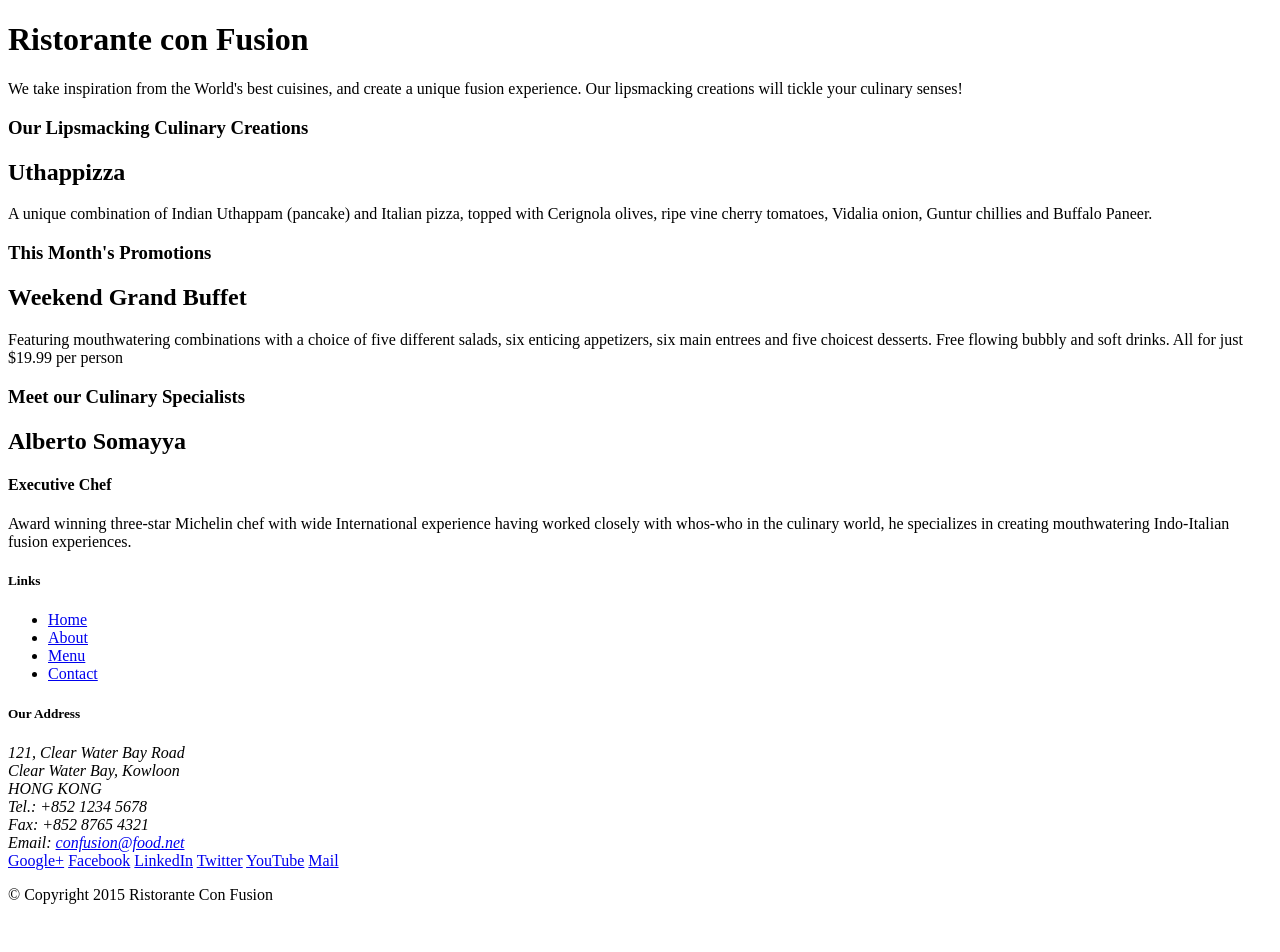
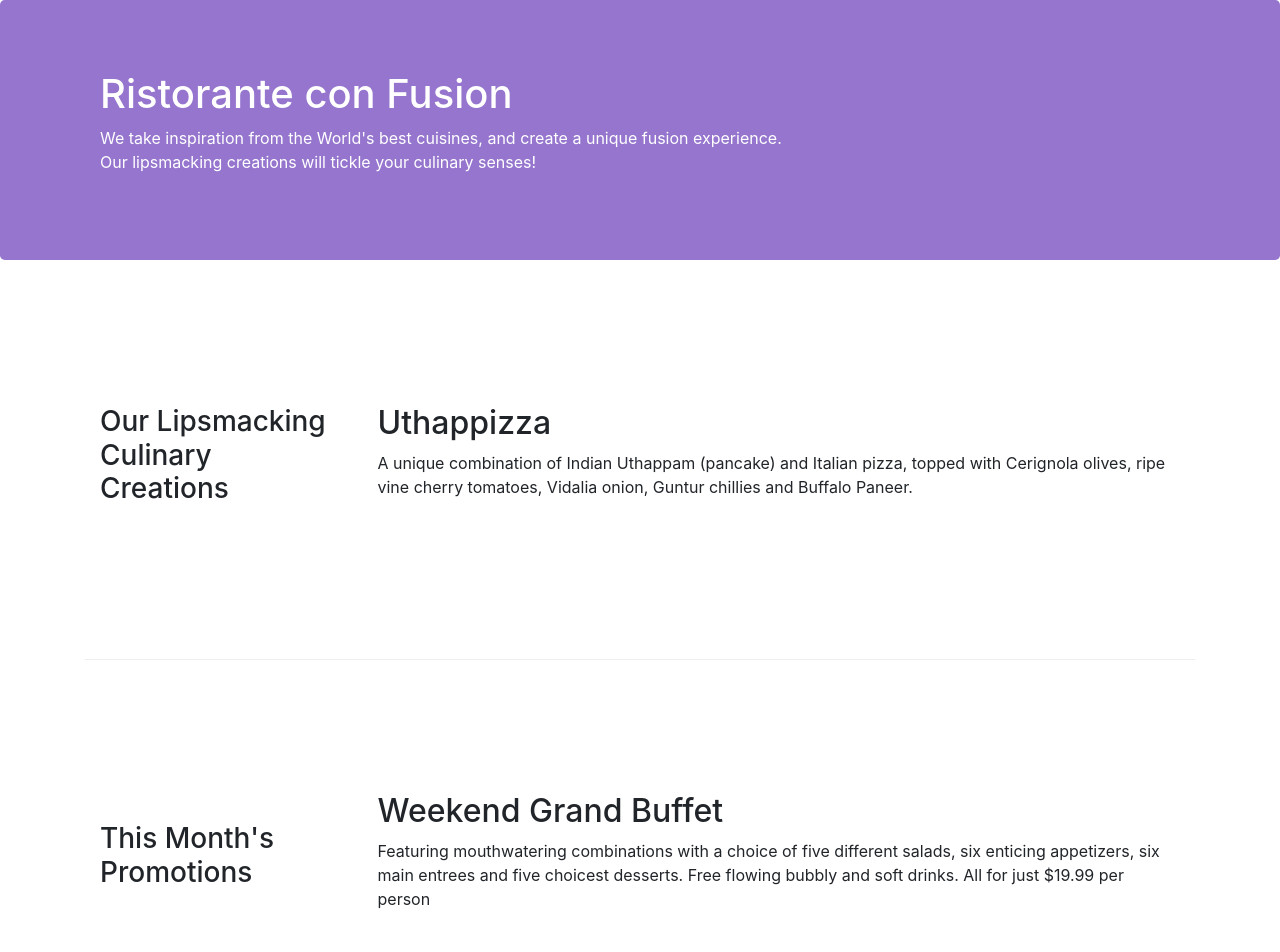
Before and after one commit to berlincho/Bootstrap4_practice, a website: page index.html in a window 1280 px wide. Shown: the top 952 px of the page. Before the commit the page ends 920 px from the top, so only its background shows below. Drawn offline with nearby package versions, Linux system fonts and the light colour scheme.

Commit message:
Bootstrap week1 exercise

```diff
--- /dev/null
+++ b/CSS/style.css
@@ -0,0 +1,29 @@
+.row-header{
+    margin: 0px auto;
+    padding: 0px;
+}
+
+.row-content{
+    margin: 0px auto;
+    padding: 50px 0px 50px 0px;
+    border-bottom: 1px ridge;
+    min-height: 400px;
+}
+
+.footer{
+    background-color:#D1C4E9;
+    margin: 0px auto;
+    padding: 20px 0px 20px 0px;
+}
+
+.jumbotron{
+    padding: 70px 30px 70px 30px;
+    margin: 0px auto;
+    background-color: #9575CD;
+    color: white;
+}
+.address {
+    font-size: 80%;
+    margin: 0px auto;
+    color: #0f0f0f;
+}
--- a/index.html
+++ b/index.html
@@ -2,51 +2,59 @@
 <html lang="en">
 
 <head>
+    <!-- Required meta tags always come first -->
+    <meta charset="utf-8">
+    <meta name="viewport" content="width=device-width, initial-scale=1, shrink-to-fit=no">
+    <meta http-equiv="x-ua-compatible" content="ie=edge">
+
+    <!-- Bootstrap CSS -->
+    <link rel="stylesheet" href="node_modules/bootstrap/dist/css/bootstrap.min.css">
+    <link rel="stylesheet" href="CSS/style.css">
     <title>Ristorante Con Fusion</title>
 </head>
 
 <body>
 
-    <header>
-        <div>
-            <div>
-                <div>
+    <header class="jumbotron">
+        <div class="container">
+            <div class="row row-header">
+                <div class="col-12 col-sm-8">
                     <h1>Ristorante con Fusion</h1>
                     <p>We take inspiration from the World's best cuisines, and create a unique fusion experience. Our lipsmacking creations will tickle your culinary senses!</p>
                 </div>
-                <div>
+                <div class="col col-sm">
                 </div>
             </div>
         </div>
     </header>
 
-    <div>
-        <div>
-            <div>
+    <div class="container">
+        <div class="row row-content align-items-center">
+            <div class="col-sm-4 col-md-3 flex-last">
                 <h3>Our Lipsmacking Culinary Creations</h3>
             </div>
-            <div>
+            <div class="col-sm col-md flex-first">
                 <h2>Uthappizza</h2>
                 <p>A unique combination of Indian Uthappam (pancake) and Italian pizza, topped with Cerignola olives, ripe vine cherry tomatoes, Vidalia onion, Guntur chillies and Buffalo Paneer.</p>
             </div>
         </div>
 
 
-        <div>
-            <div>
+        <div class="row row-content align-items-center">
+            <div class="col-sm-4 col-md-3">
                 <h3>This Month's Promotions</h3>
             </div>
-            <div>
+            <div class="col-sm col-md">
                 <h2>Weekend Grand Buffet</h2>
                 <p>Featuring mouthwatering combinations with a choice of five different salads, six enticing appetizers, six main entrees and five choicest desserts. Free flowing bubbly and soft drinks. All for just $19.99 per person </p>
             </div>
         </div>
 
-        <div>
-            <div>
+        <div class="row row-content align-items-center">
+            <div class="col-sm-4 col-md-3 flex-last">
                 <h3>Meet our Culinary Specialists</h3>
             </div>
-            <div>
+            <div class="col-sm col-md flex-first">
                 <h2>Alberto Somayya</h2>
                 <h4>Executive Chef</h4>
                 <p>Award winning three-star Michelin chef with wide International experience having worked closely with whos-who in the culinary world, he specializes in creating mouthwatering Indo-Italian fusion experiences. </p>
@@ -54,21 +62,21 @@
         </div>
     </div>
 
-    <footer>
-        <div>
-            <div>
-                <div>
+    <footer class="footer">
+        <div class="container">
+            <div class="row">
+                <div class="col-5 offset-1 col-sm-2">
                     <h5>Links</h5>
-                    <ul>
+                    <ul class="list-unstyled">
                         <li><a href="#">Home</a></li>
                         <li><a href="#">About</a></li>
                         <li><a href="#">Menu</a></li>
                         <li><a href="#">Contact</a></li>
                     </ul>
                 </div>
-                <div>
+                <div class="col-6 col-sm-5">
                     <h5>Our Address</h5>
-                    <address>
+                    <address class="address">
 		              121, Clear Water Bay Road<br>
 		              Clear Water Bay, Kowloon<br>
 		              HONG KONG<br>
@@ -77,8 +85,8 @@
 		              Email: <a href="mailto:confusion@food.net">confusion@food.net</a>
 		           </address>
                 </div>
-                <div>
-                    <div>
+                <div class="col col-sm-4 align-self-center">
+                    <div style="text-align: center">
                         <a href="http://google.com/+">Google+</a>
                         <a href="http://www.facebook.com/profile.php?id=">Facebook</a>
                         <a href="http://www.linkedin.com/in/">LinkedIn</a>
@@ -88,14 +96,17 @@
                     </div>
                 </div>
            </div>
-           <div>
-                <div>
+           <div class="row justify-content-center">
+                <div class="cal-auto">
                     <p>© Copyright 2015 Ristorante Con Fusion</p>
                 </div>
            </div>
         </div>
     </footer>
-
+    <!-- jQuery first, then Tether, then Bootstrap JS. -->
+    <script src="node_modules/jquery/dist/jquery.min.js"></script>
+    <script src="node_modules/tether/dist/js/tether.min.js"></script>
+    <script src="node_modules/bootstrap/dist/js/bootstrap.min.js"></script>
 </body>
 
 </html>
--- a/package.json
+++ b/package.json
@@ -10,7 +10,10 @@
   },
   "author": "",
   "license": "ISC",
-    "devDependencies": {
+  "devDependencies": {
     "lite-server": "^2.2.2"
+  },
+  "dependencies": {
+    "bootstrap": "^4.0.0-alpha.6"
   }
 }
```
